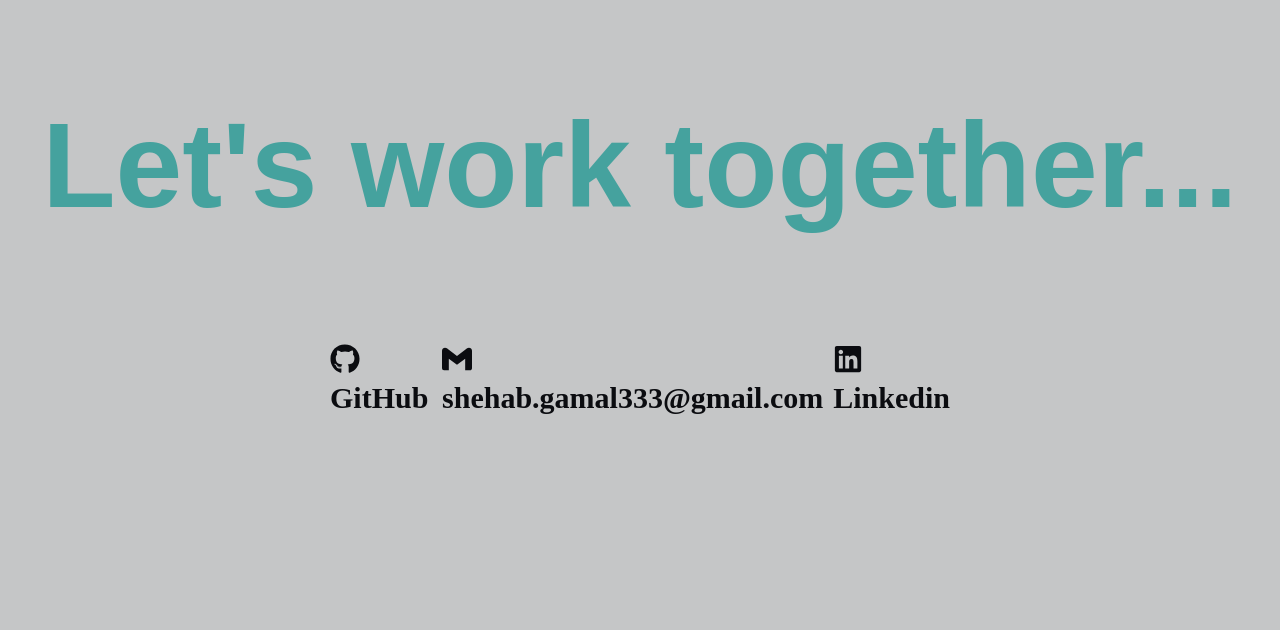
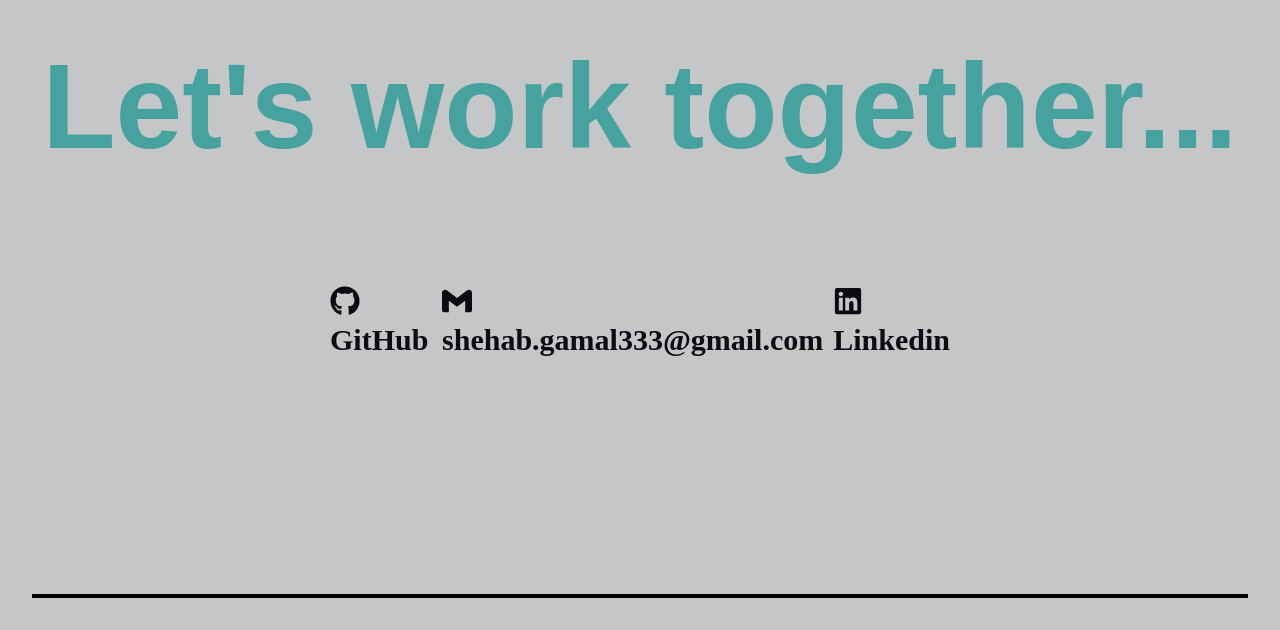
Before and after one commit to ShehabGamal/Personal-Portfolio, a React (Create React App) app: page / in a window 1280 px wide. Shown: the part 1770-2400 px from the top of the page. Built offline with nearby package versions, Linux system fonts and the light colour scheme.

Commit message:
Added Footer as part of contact me section (current problem: text isnt showing up in the footer)

```diff
--- a/src/Components/ContactMe/ContactMe.js
+++ b/src/Components/ContactMe/ContactMe.js
@@ -3,7 +3,7 @@ import styled from "styled-components";
 import { FaGithub } from "react-icons/fa";
 import { FaLinkedin } from "react-icons/fa";
 import { SiGmail } from "react-icons/si";
-
+import Footer from "../../Components/Footer/Footer.js";
 const BasicDiv = styled.div`
   display: flex;
   margin-left: auto;
@@ -54,6 +54,7 @@ const CustomH1 = styled.h1`
   font-weight: bold;
   margin-left: auto;
   margin-right: auto;
+  margin-top: auto;
   color: ${(props) => props.theme.extraColor};
 `;
 const ContactMe = () => {
@@ -77,6 +78,7 @@ const ContactMe = () => {
           Linkedin
         </ExternalLinks>
       </BasicDivChild>
+      <Footer />
     </BasicDiv>
   );
 };
--- /dev/null
+++ b/src/Components/Footer/Footer.js
@@ -0,0 +1,32 @@
+import React from "react";
+import styled from "styled-components";
+
+const Footer = styled.div`
+  height: 4vh;
+  width: 95%;
+  display: flex;
+  margin-top: auto;
+  position: relative;
+  bottom: 0;
+  justify-content: center;
+  align-items: center;
+  border-top: solid black 4px;
+  flex-direction: row;
+`;
+const Holder = styled.div`
+  display: flex;
+  flex-direction: row;
+  align-items: center;
+  justify-content: center;
+  width: 50%;
+  height: 100%;
+  margin: 0 auto;
+  font-size: 20px;
+  font-family: Courier New;
+  color: black;
+`;
+<Footer>
+  <Holder>© Shehab Gamal 2020 All Rights Reserved</Holder>
+</Footer>;
+
+export default Footer;
```
Also changed, not shown: 1 other file (tests, documents, lock files or other folders).
